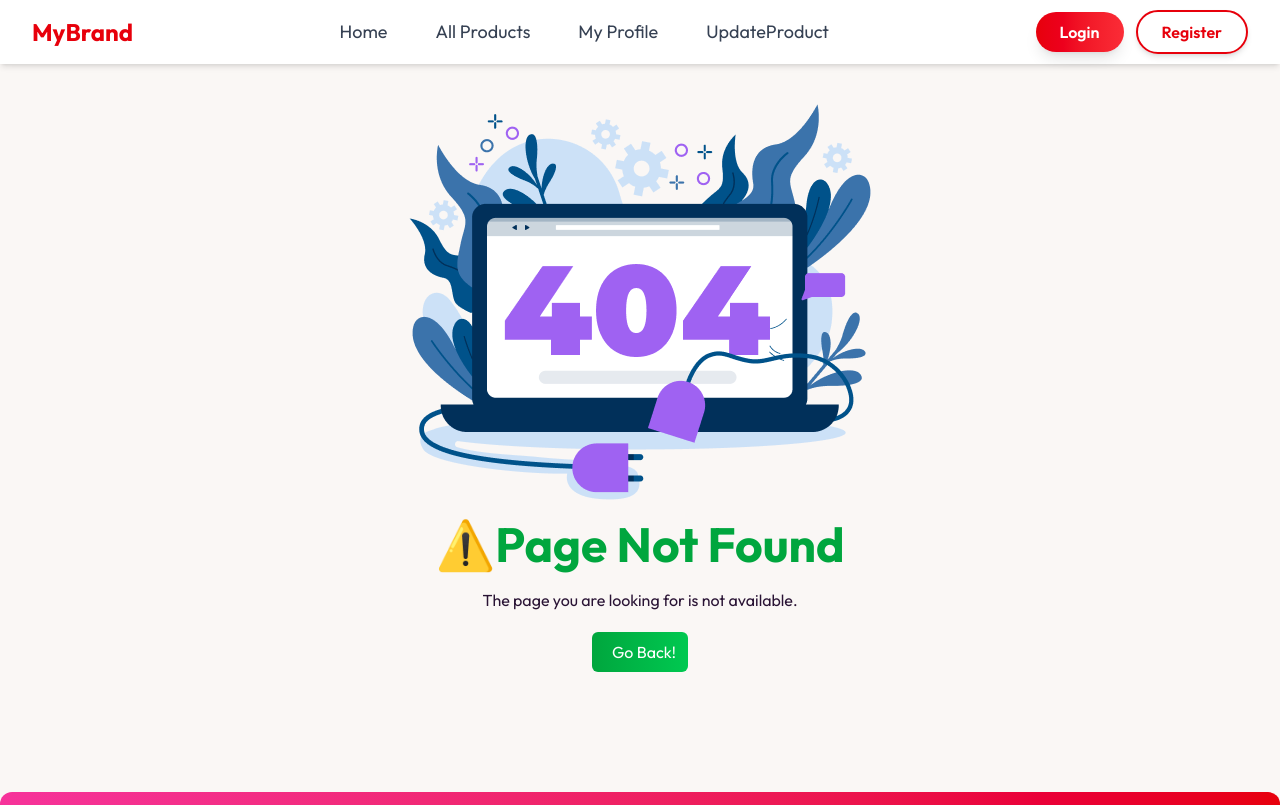
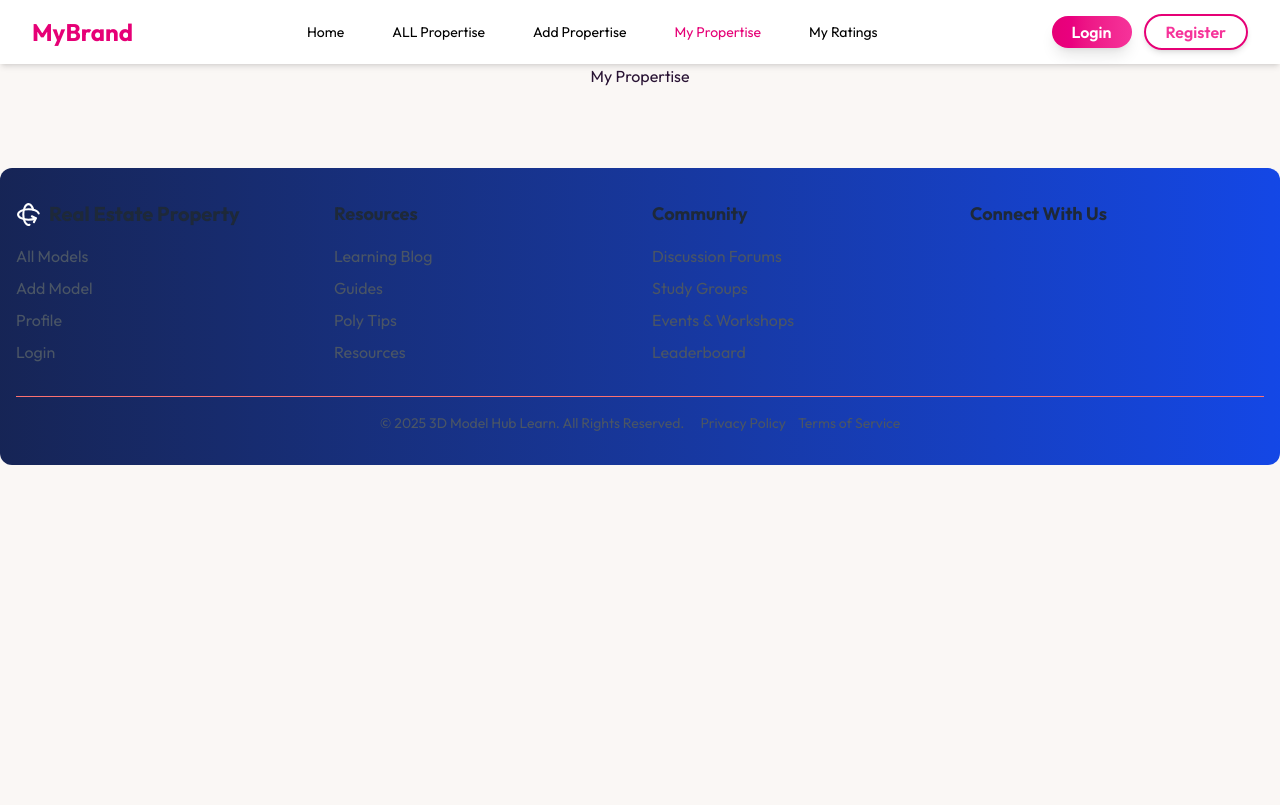
Before and after one commit to sujunprodhan/mongdb-client-project, a React (Vite) app: page /mypropertise in a window 1280 px wide. Shown: the top 805 px of the page. Built offline with nearby package versions, Linux system fonts and the light colour scheme; no server answers.

Commit message:
latest product update and home page updated

```diff
--- a/src/Componets/Carddesign.jsx
+++ b/src/Componets/Carddesign.jsx
@@ -1,12 +1,11 @@
-import { Link } from "react-router";
-
+import { Link } from 'react-router';
 
 const Carddesign = ({ property }) => {
   const { image, title, price, author, category, location, _id } = property;
 
   return (
     <div>
-      <div className="bg-white border-1 border-gray-300 p-3 rounded-md">
+      <div className="bg-white border-1 border-pink-300 hover:shadow p-3 rounded-md">
         <div className="p-3 border-gray-300">
           <img src={image} alt="" className="rounded-md bg-gray-200 " />
           <p>{location}</p>
@@ -28,7 +27,9 @@ const Carddesign = ({ property }) => {
           </p>
         </div>
         <div className="bg-pink-600 mt-10 px-5 mt-10 text-center py-1 rounded-md text-white">
-          <Link className="cursor-pointer" to={`/propertydetails/${_id}`}>View Details</Link>
+          <Link className="cursor-pointer" to={`/propertydetails/${_id}`}>
+            View Details
+          </Link>
         </div>
       </div>
     </div>
--- a/src/Componets/Footer.jsx
+++ b/src/Componets/Footer.jsx
@@ -5,12 +5,12 @@ const Footer = () => {
   const currentYear = new Date().getFullYear();
 
   return (
-    <footer className="bg-linear-to-r from-pink-500 to-red-600 py-8 px-4  rounded-xl mt-20">
+    <footer className="bg-linear-to-r from-blue-950 to-blue-700 py-8 px-4  rounded-xl mt-20">
       <div className="container mx-auto grid grid-cols-1 md:grid-cols-4 gap-6">
         <div>
           <div className="flex items-center space-x-2 text-white">
             <LuRotate3D size={25} />
-            <span className="text-xl font-bold text-gray-800 dark:text-gray-200">3D Model Hub</span>
+            <span className="text-xl font-bold text-gray-800 dark:text-gray-200">Real Estate Property</span>
           </div>
           <ul className="space-y-2 mt-4">
             <li>
--- a/src/Componets/MyRatings.jsx
+++ b/src/Componets/MyRatings.jsx
@@ -3,7 +3,7 @@ import React from 'react';
 const MyRatings = () => {
   return (
     <div>
-
+      <h1 className='text-center'>My Rating</h1>
     </div>
   );
 };
--- a/src/Componets/Navebar.jsx
+++ b/src/Componets/Navebar.jsx
@@ -16,7 +16,7 @@ const NavBar = () => {
         toast.error(e.message);
       });
   };
-  const activeClass = ({ isActive }) => (isActive ? 'text-red-600 font-semibold' : 'text-gray-700');
+  const activeClass = ({ isActive }) => (isActive ? 'text-pink-600 ' : 'text-black tex-xl');
 
   const links = (
     <>
@@ -26,18 +26,23 @@ const NavBar = () => {
         </NavLink>
       </li>
       <li>
-        <NavLink to="/allproducts" className={activeClass}>
-          All Products
+        <NavLink to="/allpropertise" className={activeClass}>
+          ALL Propertise
         </NavLink>
       </li>
       <li>
-        <NavLink to="/profile" className={activeClass}>
-          My Profile
+        <NavLink to="/addpropertise" className={activeClass}>
+          Add Propertise
         </NavLink>
       </li>
       <li>
-        <NavLink to="/updateproduct" className={activeClass}>
-          UpdateProduct
+        <NavLink to="/mypropertise" className={activeClass}>
+          My Propertise
+        </NavLink>
+      </li>
+      <li>
+        <NavLink to="/myratings" className={activeClass}>
+          My Ratings
         </NavLink>
       </li>
     </>
@@ -76,7 +81,7 @@ const NavBar = () => {
 
             <NavLink
               to="/"
-              className="text-2xl font-bold text-red-600 hover:text-red-500 transition duration-200"
+              className="text-2xl font-bold text-pink-600 hover:text-pink-500ition duration-200"
             >
               MyBrand
             </NavLink>
@@ -84,7 +89,7 @@ const NavBar = () => {
 
           {/* Center: desktop menu */}
           <div className="hidden lg:flex lg:items-center lg:justify-center">
-            <ul className="menu menu-horizontal px-1 gap-6 text-gray-700 text-lg">{links}</ul>
+            <ul className="menu menu-horizontal px-1 gap-6 text-gray-700 ">{links}</ul>
           </div>
 
           {/* Right */}
@@ -105,14 +110,14 @@ const NavBar = () => {
               <div className="flex items-center gap-3">
                 <NavLink
                   to="/loginpage"
-                  className="px-6 py-2 rounded-full font-semibold bg-gradient-to-r from-red-600 to-red-500 text-white hover:opacity-95 transition duration-200 shadow-lg"
+                  className="px-5 py-1 rounded-full font-semibold bg-gradient-to-r from-pink-600 to-pink-500 text-white hover:opacity-95 transition duration-200 shadow-lg"
                 >
                   Login
                 </NavLink>
 
                 <NavLink
                   to="/registerpage"
-                  className="px-6 py-2 rounded-full font-semibold border-2 border-red-600 text-red-600 hover:bg-red-50 transition duration-200 shadow-md"
+                  className="px-5 py-1 rounded-full font-semibold border-2 border-pink-600 text-pink-500 hover:bg-red-50 transition duration-200 shadow-md"
                 >
                   Register
                 </NavLink>
--- /dev/null
+++ b/src/Pages/Add Propertise/AddPropertise.jsx
@@ -0,0 +1,11 @@
+import React from 'react';
+
+const AddPropertise = () => {
+  return (
+    <div>
+      <h1 className='text-center'>Add Propertise</h1>
+    </div>
+  );
+};
+
+export default AddPropertise;
--- a/src/Pages/AllProducts.jsx
+++ b/src/Pages/AllPropetise.jsx
@@ -4,8 +4,9 @@ import Carddesign from '../Componets/Carddesign';
 
 
 
-const AllProducts = () => {
+const AllPropertise = () => {
  const realProperty = useLoaderData()
+
 
   return (
     <div>
@@ -22,4 +23,4 @@ const AllProducts = () => {
   );
 };
 
-export default AllProducts;
+export default AllPropertise;
--- a/src/Pages/Home.jsx
+++ b/src/Pages/Home.jsx
@@ -1,11 +1,27 @@
 import React from 'react';
 import WhyChooseUs from '../Componets/WhyChooseUs';
 import HowItWorks from '../Componets/HowItWorks';
+import LatestProperty from './LatestProperty/LatestProperty';
+import { useLoaderData } from 'react-router';
+
 const Home = () => {
-  return <div>
-    <WhyChooseUs/>
-    <HowItWorks/>
-  </div>;
+  const latestProperty = useLoaderData();
+
+
+  return (
+    <div className='mt-20'>
+      <div className='w-11/12 mx-auto'>
+        <h1 className='text-2xl font-semibold mb-3'>Latest product</h1>
+      </div>
+      <div className="grid grid-cols-3 space-y-5 gap-5">
+        {latestProperty?.map((latest) => (
+          <LatestProperty latest={latest}></LatestProperty>
+        ))}
+      </div>
+      <WhyChooseUs />
+      <HowItWorks />
+    </div>
+  );
 };
 
 export default Home;
--- /dev/null
+++ b/src/Pages/LatestProperty/LatestProperty.jsx
@@ -0,0 +1,40 @@
+import React from 'react';
+import { Link, useLoaderData } from 'react-router';
+
+const LatestProperty = ({ latest }) => {
+  const { image, title, price, author, category, location} = latest;
+
+  return (
+    <div>
+      <div className='w-11/12 mx-auto '>
+        <div className="bg-white border-1 border-pink-300 hover:shadow p-3 rounded-md">
+          <div className="p-3 border-gray-300">
+            <img src={image} alt="" className="rounded-md bg-gray-200 " />
+            <p>{location}</p>
+          </div>
+          <h1 className="text-center text-2xl font-bold text-black">{title}</h1>
+          <div>
+            <p>
+              <span className="text-pink-500 font-semibold">Author:</span>
+              {author}
+            </p>
+          </div>
+          <div className="flex justify-between items-center mt-5">
+            <button className="rounded-md">
+              <span className="font-semibold text-pink-600">Category:</span> <span>{category}</span>{' '}
+            </button>
+            <p>
+              <span className="text-pink-500 font-semibold">$</span>
+              {price}
+            </p>
+          </div>
+          <div className="bg-pink-600 mt-10 px-5 mt-10 text-center py-1 rounded-md text-white">
+            <Link className="cursor-pointer">View Details</Link>
+          </div>
+        </div>
+      </div>
+    </div>
+  );
+};
+
+export default LatestProperty;
--- /dev/null
+++ b/src/Pages/My ProPertise/MyPropertise.jsx
@@ -0,0 +1,11 @@
+import React from 'react';
+
+const MyPropertise = () => {
+  return (
+    <div>
+      <h1 className='text-center'>My Propertise</h1>
+    </div>
+  );
+};
+
+export default MyPropertise;
--- /dev/null
+++ b/src/Pages/My Rating/MyRating.jsx
@@ -0,0 +1,11 @@
+import React from 'react';
+
+const MyRating = () => {
+  return (
+    <div>
+      <h1>My Rating</h1>
+    </div>
+  );
+};
+
+export default MyRating;
--- a/src/PrivateRoute/PrivateRoute.jsx
+++ b/src/PrivateRoute/PrivateRoute.jsx
@@ -1,11 +1,16 @@
-import React from 'react';
+import React, { use } from 'react';
+import { AuthContext } from '../AuthProvider/Authprovider';
+import { Navigate } from 'react-router';
 
-const PrivateRoute = () => {
-  return (
-    <div>
+const PrivateRoute = ({ children }) => {
+  const { user } = use(AuthContext);
+  console.log(user);
 
-    </div>
-  );
+  if (user && user?.email) {
+
+    return{ children}
+  }
+  return <Navigate to={'/loginpage'}></Navigate>
 };
 
 export default PrivateRoute;
--- a/src/Router/Router.jsx
+++ b/src/Router/Router.jsx
@@ -1,6 +1,6 @@
 import { createBrowserRouter } from "react-router";
 import Layout from "../MainLayout/Layout";
-import AllProducts from "../Pages/AllProducts";
+import AllProducts from "../Pages/AllPropetise";
 import Profile from "../Pages/Profile";
 import LoginPage from "../Pages/LoginPage";
 import RegisterPage from "../Pages/RegisterPage";
@@ -10,6 +10,11 @@ import UpdateProduct from "../Pages/UpdateProduct";
 import ErrorPage from "../Componets/ErrorPage";
 import PropertyDetails from "../Pages/PropertyDetails";
 import MyRatings from "../Componets/MyRatings";
+import AllPropertise from "../Pages/AllPropetise";
+import AddPropertise from "../Pages/Add Propertise/AddPropertise";
+import MyPropertise from "../Pages/My ProPertise/MyPropertise";
+import LatestProperty from "../Pages/LatestProperty/LatestProperty";
+import PrivateRoute from "../PrivateRoute/PrivateRoute";
 
 export const router = createBrowserRouter([
   {
@@ -19,10 +24,11 @@ export const router = createBrowserRouter([
       {
         path: '/',
         element: <Home></Home>,
+        loader: () => fetch('http://localhost:3000/latestproperty'),
       },
       {
-        path: '/allproducts',
-        element: <AllProducts />,
+        path: '/allpropertise',
+        element: <AllPropertise />,
         loader: () => fetch('http://localhost:3000/realagent'),
       },
       {
@@ -31,8 +37,12 @@ export const router = createBrowserRouter([
         loader: ({ params }) => fetch(`http://localhost:3000/realagent/${params.id}`),
       },
       {
-        path: '/profile',
-        element: <Profile />,
+        path: '/addpropertise',
+        element: <AddPropertise />,
+      },
+      {
+        path: '/mypropertise',
+        element: <MyPropertise />,
       },
       {
         path: '/loginpage',
@@ -51,8 +61,16 @@ export const router = createBrowserRouter([
         element: <UpdateProduct />,
       },
       {
-        path:'/myratings',
-        element:<MyRatings/>
+        path: '/myratings',
+        element: (
+          <PrivateRoute>
+            <MyRatings />
+          </PrivateRoute>
+        ),
+      },
+      {
+        path: '/latestproperty',
+        element: <LatestProperty />,
       },
       {
         path: '*',
```
